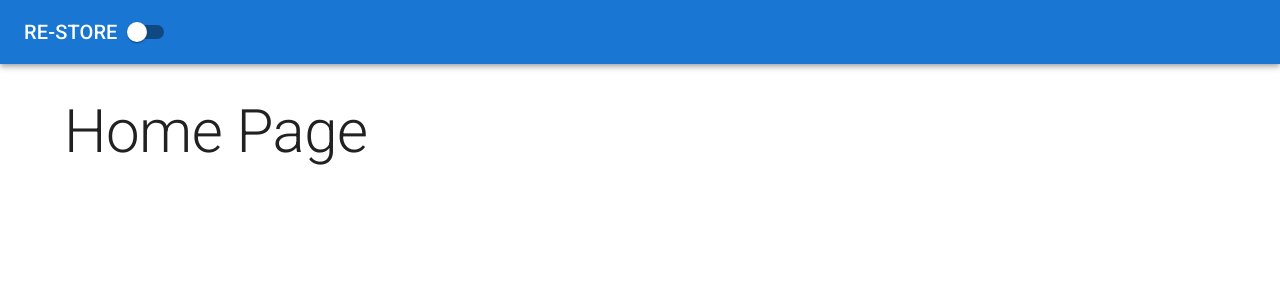
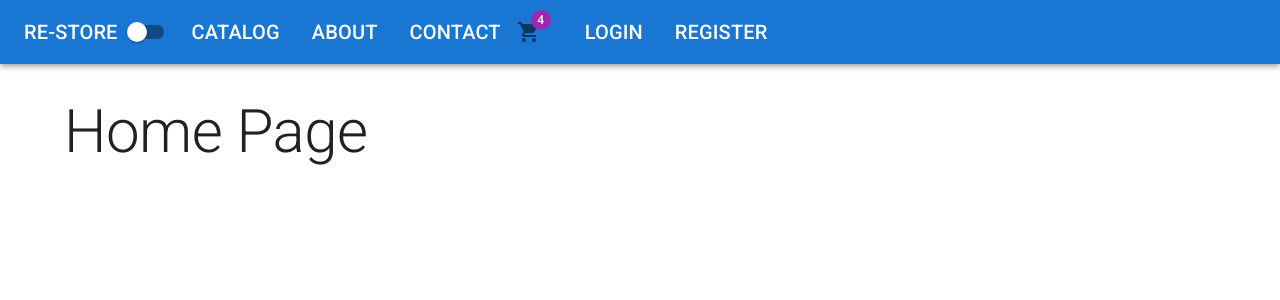
Before and after one commit to factor-4/ReStore, a React (Create React App) app in the folder client/: page / in a window 1280 px wide. Shown: the top 300 px of the page. Built offline with nearby package versions, Linux system fonts and the light colour scheme.

Commit message:
nav modified

```diff
--- a/client/src/app/layout/Header.tsx
+++ b/client/src/app/layout/Header.tsx
@@ -1,17 +1,68 @@
-import { AppBar, Switch, Toolbar, Typography } from "@mui/material";
+import { ShoppingCart } from "@mui/icons-material";
+import { AppBar, Badge, IconButton, List, ListItem, Switch, Toolbar, Typography } from "@mui/material";
+import { NavLink } from "react-router-dom";
+const midLinks = [
+    { title: 'catalog', path: '/catalog' },
+    { title: 'about', path: '/about' },
+    { title: 'contact', path: '/contact' },
+]
+
+const rightLinks = [
+    { title: 'login', path: '/login' },
+    { title: 'register', path: '/register' },
+]
 interface Props {
     darkMode: boolean;
     handleThemeChange: () => void;
 }
-export default function Header({darkMode, handleThemeChange}: Props) {
+export default function Header({ darkMode, handleThemeChange }: Props) {
     return (
         <AppBar position="static" sx={{ mb: 4 }}>
             <Toolbar>
-                <Typography variant="h6">
+                <Typography variant="h6" component={NavLink}
+                 to='/'
+                 sx={{color: 'inherit', textDecoration: 'none'}}
+                >
                     RE-STORE
                 </Typography>
 
                 <Switch checked={darkMode} onChange={handleThemeChange} />
+
+                <List sx={{ display: 'flex' }}>
+                    {midLinks.map(({ title, path }) => (
+                        <ListItem
+                            component={NavLink}
+                            to={path}
+                            key={path}
+                            sx={{ color: 'inherit', typography: 'h6' }}
+                        >
+                            {title.toUpperCase()}
+                        </ListItem>
+
+                    ))}
+                </List>
+
+                <IconButton size="large" edge='start' sx={{ mr: 2 }} >
+
+                    <Badge badgeContent='4'  color="secondary" >
+                        <ShoppingCart />
+                    </Badge>
+
+                </IconButton>
+
+                <List sx={{ display: 'flex' }}>
+                    {rightLinks.map(({ title, path }) => (
+                        <ListItem
+                            component={NavLink}
+                            to={path}
+                            key={path}
+                            sx={{ color: 'inherit', typography: 'h6' }}
+                        >
+                            {title.toUpperCase()}
+                        </ListItem>
+
+                    ))}
+                </List>
             </Toolbar>
         </AppBar>
     )
```
Also changed, not shown: 2 other files (tests, documents, lock files or other folders).
